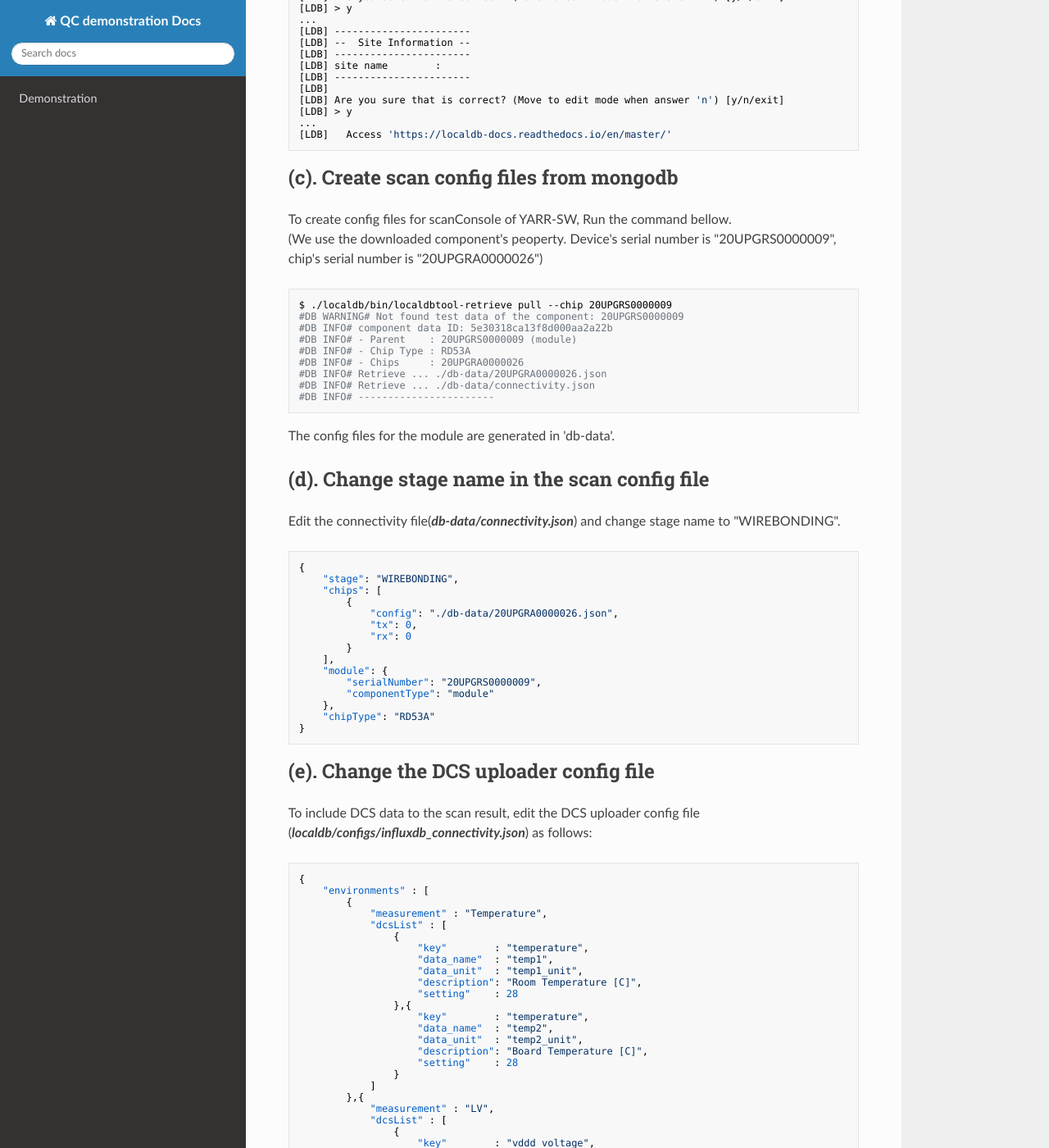
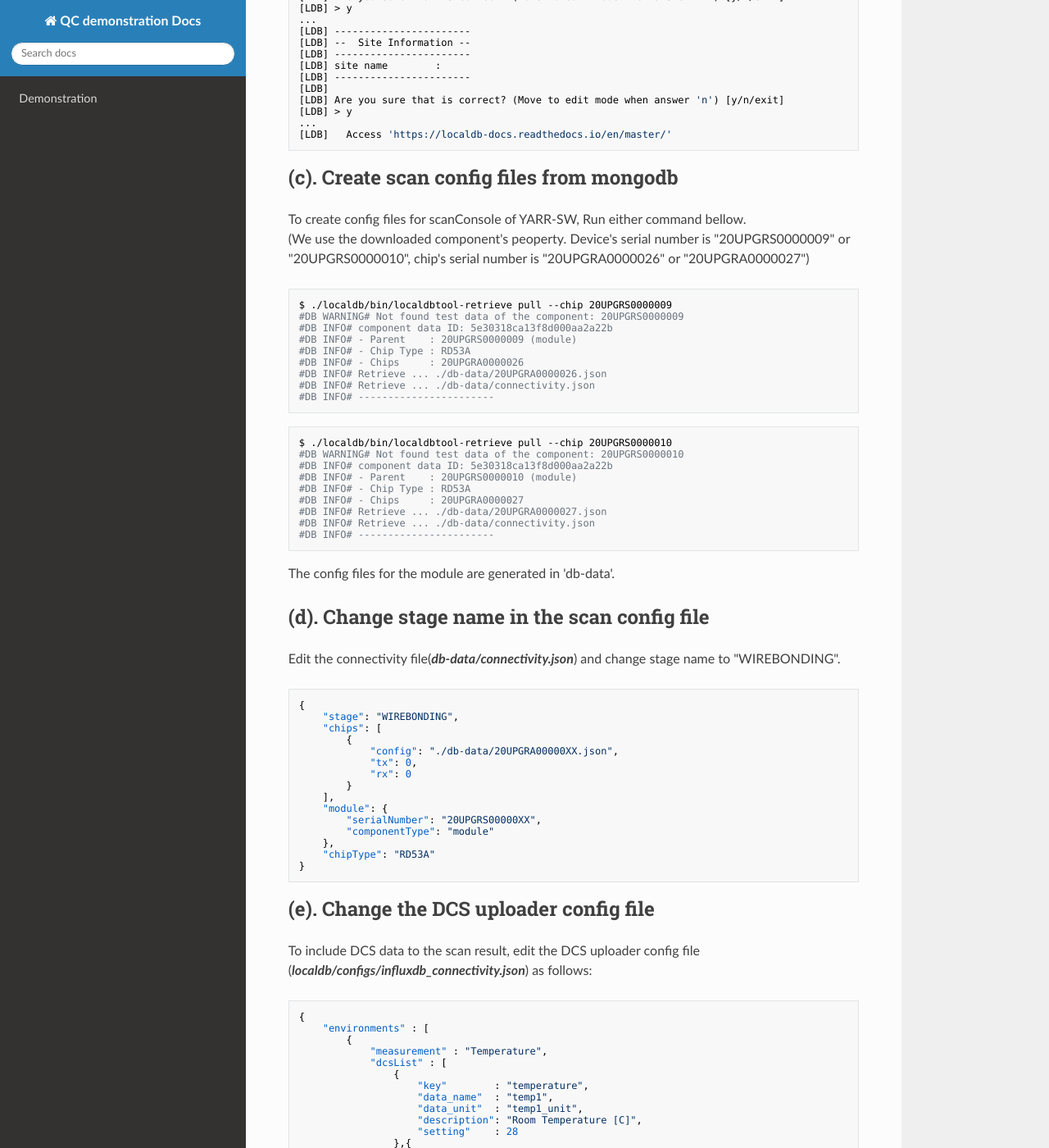
Before and after one commit to jlab-hep/qc-demonstration, an MkDocs documentation site: the page built from docs/database_demonstration_setup_for_scan.md, in a window 1280 px wide and 1400 px high, scrolled down 1338 px. Shown: the whole window at 82% size. Built offline with MkDocs 1.6.1, drawn with Linux system fonts in a browser that asks for light colours; nearby versions of some CDN libraries; old or Windows-style settings are respelled for this version of MkDocs.

Commit message:
modified document for two module

````diff
--- a/docs/database_demonstration_setup_for_scan.md
+++ b/docs/database_demonstration_setup_for_scan.md
@@ -66,8 +66,8 @@ $ ./localdb/setup_db.sh
 ```
 
 ## (c). Create scan config files from mongodb
-To create config files for scanConsole of YARR-SW, Run the command bellow.<br>
-(We use the downloaded component's peoperty. Device's serial number is "20UPGRS0000009", chip's serial number is "20UPGRA0000026")
+To create config files for scanConsole of YARR-SW, Run either command bellow.<br>
+(We use the downloaded component's peoperty. Device's serial number is "20UPGRS0000009" or "20UPGRS0000010", chip's serial number is "20UPGRA0000026" or "20UPGRA0000027")
 ```bash
 $ ./localdb/bin/localdbtool-retrieve pull --chip 20UPGRS0000009
 #DB WARNING# Not found test data of the component: 20UPGRS0000009
@@ -79,6 +79,18 @@ $ ./localdb/bin/localdbtool-retrieve pull --chip 20UPGRS0000009
 #DB INFO# Retrieve ... ./db-data/connectivity.json
 #DB INFO# -----------------------
 ```
+```bash
+$ ./localdb/bin/localdbtool-retrieve pull --chip 20UPGRS0000010
+#DB WARNING# Not found test data of the component: 20UPGRS0000010
+#DB INFO# component data ID: 5e30318ca13f8d000aa2a22b
+#DB INFO# - Parent    : 20UPGRS0000010 (module)
+#DB INFO# - Chip Type : RD53A
+#DB INFO# - Chips     : 20UPGRA0000027
+#DB INFO# Retrieve ... ./db-data/20UPGRA0000027.json
+#DB INFO# Retrieve ... ./db-data/connectivity.json
+#DB INFO# -----------------------
+```
+
 The config files for the module are generated in 'db-data'.<br>
 
 ## (d). Change stage name in the scan config file
@@ -88,13 +100,13 @@ Edit the connectivity file(***db-data/connectivity.json***) and change stage nam
     "stage": "WIREBONDING",
     "chips": [
         {
-            "config": "./db-data/20UPGRA0000026.json",
+            "config": "./db-data/20UPGRA00000XX.json",
             "tx": 0,
             "rx": 0
         }
     ],
     "module": {
-        "serialNumber": "20UPGRS0000009",
+        "serialNumber": "20UPGRS00000XX",
         "componentType": "module"
     },
     "chipType": "RD53A"
````
Also changed, not shown: docs/database_demonstration_download_itkpd.md (+1 -1 lines), docs/database_demonstration_scanconsole.md (+5 -1 lines), docs/database_demonstration_upload_itkpd.md (+1 -1 lines).
